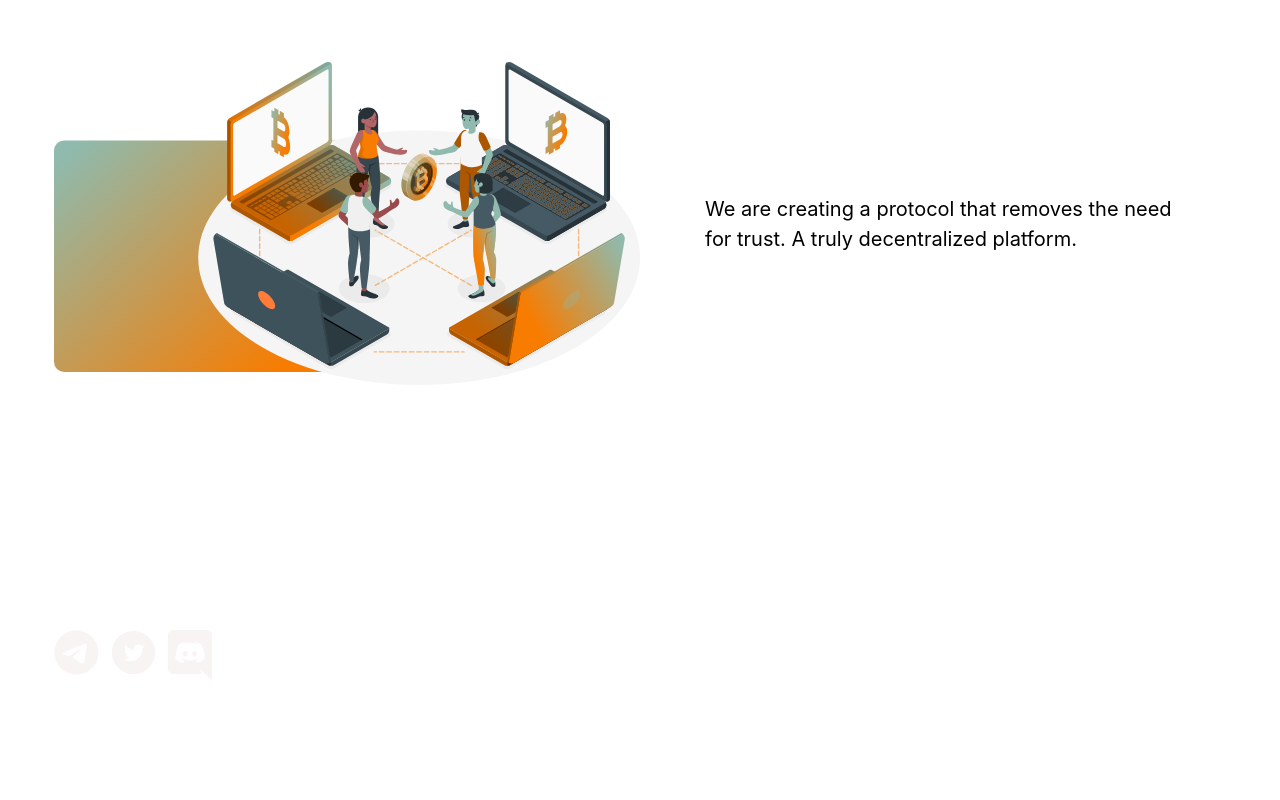
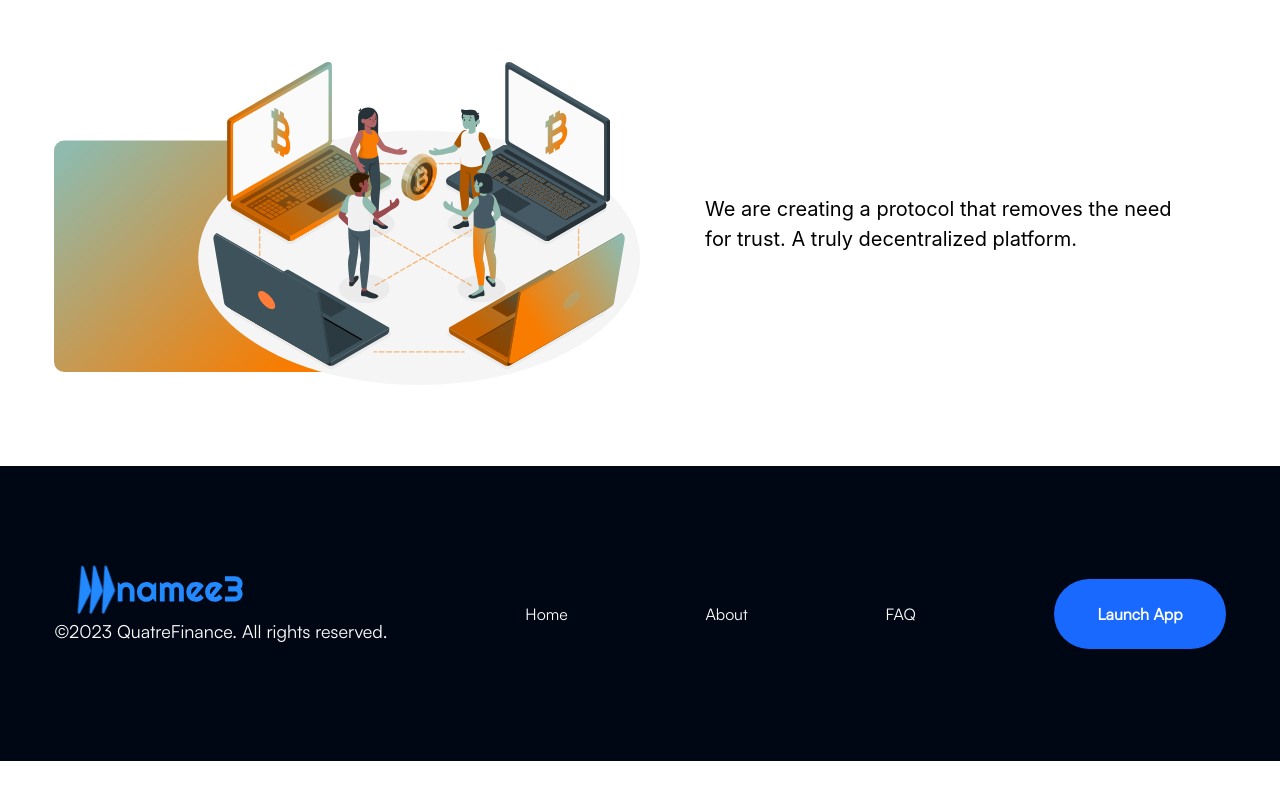
Before and after one commit to Domaining/landing_page, a Next.js app: page / in a window 1280 px wide. Shown: the part 2239-3039 px from the top of the page. After the commit the page ends 3000 px from the top, so only its background shows below. Built offline with nearby package versions, Linux system fonts and the light colour scheme.

Commit message:
integrated footer section

```diff
--- a/src/components/layout/footer.js
+++ b/src/components/layout/footer.js
@@ -1,12 +1,3 @@
-import { FontAwesomeIcon } from "@fortawesome/react-fontawesome"
-import {
-  faDiscord,
-  faTwitter,
-  faYoutube,
-  faInstagram,
-  faReddit,
-} from "@fortawesome/free-brands-svg-icons"
-import { faEnvelope } from "@fortawesome/free-solid-svg-icons"
 import React from "react"
 import Socials from "../socials"
 import Link from "next/link"
@@ -14,66 +5,44 @@ import Link from "next/link"
 const Footer = () => {
   return (
     <footer
-      className="bg-gray1 py-12 lg:py-[6rem] text-white font-inter"
+      className="bg-black1 py-12 lg:py-[6rem] w-full text-white font-satoshi "
       id="footer"
     >
-      <div className="wrapper flex flex-col lg:flex-row justify-between">
-        <ul className="mb-[40px]">
+      <div className="wrapper">
+        <ul className="flex flex-col lg:flex-row lg:justify-between lg:items-center ">
+          <li className="mb-5">
+            <div className="flex flex-col ">
+              <div>
+                <img src="images/navbar/logo.svg" alt="logo" />
+              </div>
+              <div className="text-lg ">
+                &copy;2023 QuatreFinance. All rights reserved.
+              </div>
+            </div>
+          </li>
+
+            <div className="mb-2 lg:m-0">
+              <Link href="./">Home</Link>{" "}
+            </div>
+            <div  className="my-2 lg:m-0">
+              <Link href="./">About</Link>{" "}
+            </div>
+            <div  className="mt-2 mb-5 lg:m-0">
+              <Link href="./">FAQ</Link>
+            </div>
+
+
           <li>
-            <h1 className="font-nova-square text-3xl lg:text-5xl mb-[16px] lg:mb-[24px] ">
-              QuatreFinance
-            </h1>
-          </li>
-          <Socials />
-          <li className="mt-[16px] lg:mt-[24px] text-lg lg:text-xl">
-            {" "}
-            <a
-              href="mailto:officialemail@gmail.com"
-              target="_blank"
-              rel="noreferrer"
+            <button
+              className={[
+                "underlineFromLeft", // css code in global.css
+                "font-bold bg-blue1 w-[172px] h-[70px] rounded-[40px] text-white",
+              ].join(" ")}
             >
-              officialemail@gmail.com
-            </a>
+              Launch App
+            </button>
           </li>
         </ul>
-        <ul className="mb-[40px] lg:mr-[12rem]">
-          <li>
-            <h1 className="text-2xl font-bold mb-[16px] lg:mb-[24px] ">
-              WHAT WE DO
-            </h1>{" "}
-          </li>
-          <li className="text-lg mb-[8px]">
-            <Link href="/">
-              <a>Learn</a>
-            </Link>{" "}
-          </li>
-          <li className="text-lg">
-            <Link href="/">
-              <a>Community</a>
-            </Link>{" "}
-          </li>
-        </ul>
-        <ul className="mb-[40px]">
-          <li>
-            {" "}
-            <h1 className="text-2xl font-bold mb-[16px] lg:mb-[24px] ">
-              COMPANY
-            </h1>{" "}
-          </li>
-          <li className="text-lg mb-[8px]">
-            <Link href="/">
-              <a>About Us</a>
-            </Link>
-          </li>
-          <li className="text-lg">
-            <Link href="/">
-              <a>Privacy Policy</a>
-            </Link>{" "}
-          </li>
-        </ul>
-      </div>
-      <div className="wrapper text-lg lg:text-center lg:pt-[148px]">
-        &copy;2023 QuatreFinance. All rights reserved.
       </div>
     </footer>
   )
```
